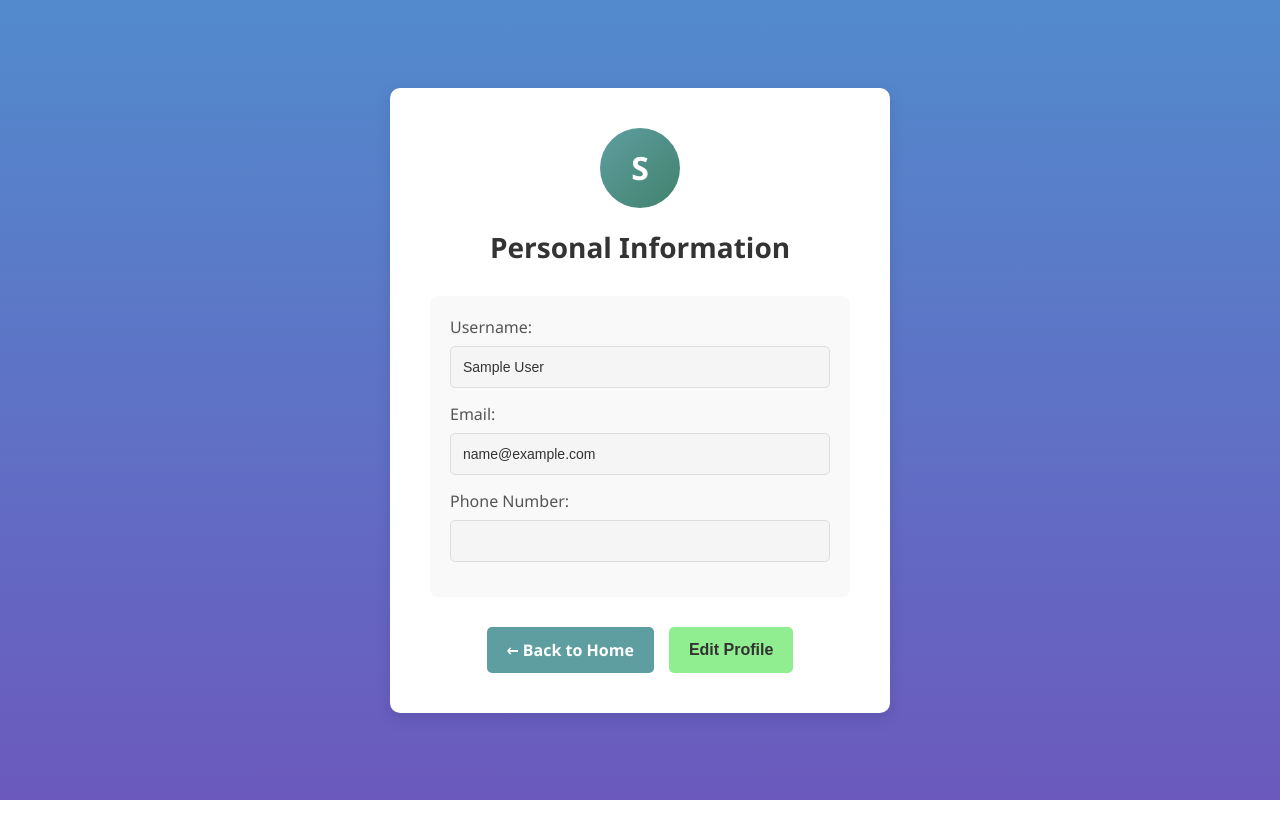
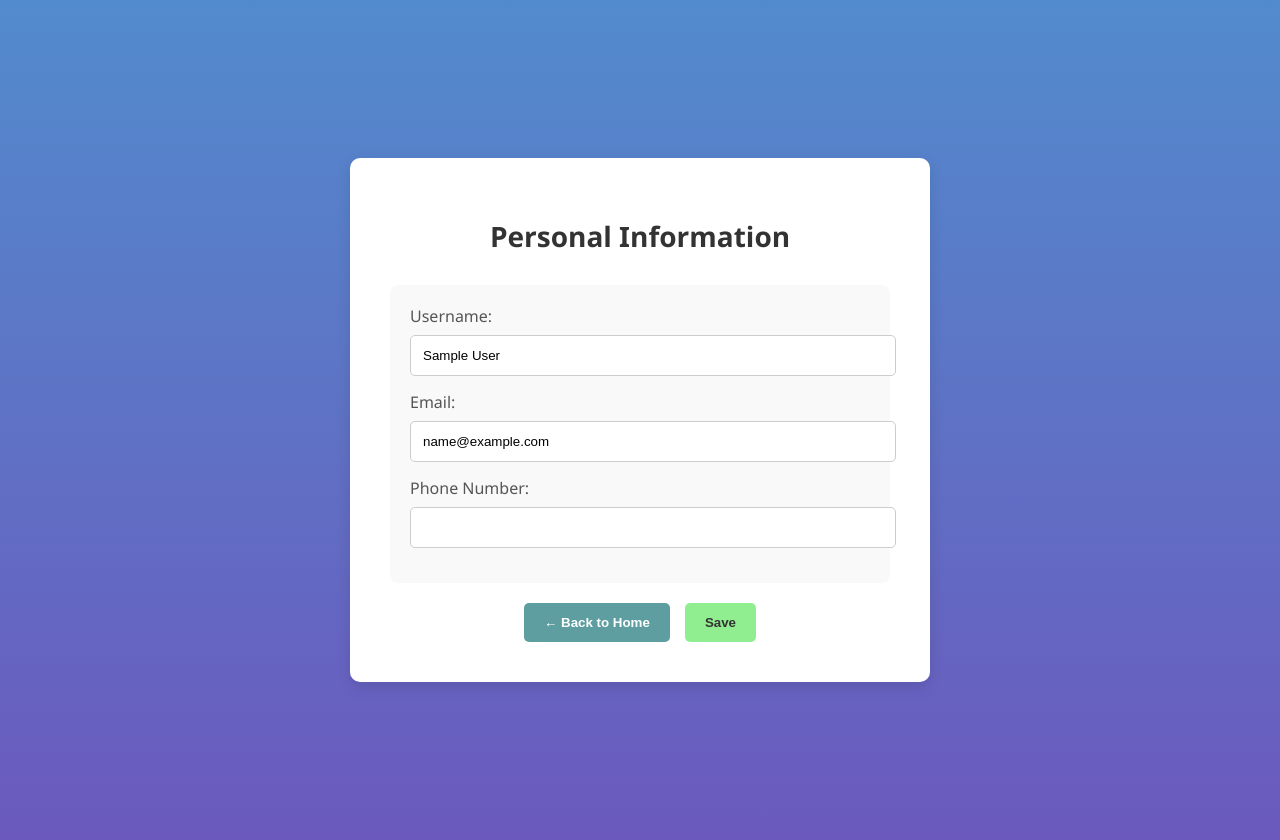
Before and after one commit to nightslash6/MP, a PHP site: page /user_profile.php?edit=1 in a window 1280 px wide. Before the commit the page ends 800 px from the top, so only its background shows below. Run offline with PHP 8.4, Linux system fonts and the light colour scheme; the visitor is signed in with stand-in values (Sample User, id 1).

Commit message:
Update user_profile.php
added edit profile function

```diff
--- a/user_profile.php
+++ b/user_profile.php
@@ -4,37 +4,65 @@ session_regenerate_id(true);
 
 require 'config.php';
 
-// Check if user is logged in
 if (!isset($_SESSION['user_id'])) {
     header("Location: login.php");
     exit();
 }
 
 $user_id = $_SESSION['user_id'];
-$UserRecord = null;
+$success_message = '';
+if (isset($_SESSION['success_message'])) {
+    $success_message = $_SESSION['success_message'];
+    unset($_SESSION['success_message']);
+}
+$update_errors = [];
 
-function getUserRecord($user_id){
+function getUserRecord($user_id) {
     $conn = db_connect();
-    $stmt = $conn->prepare("SELECT name, email, phone_number FROM users WHERE user_id=?");
+    $stmt = $conn->prepare("SELECT name, email, phone_number FROM users WHERE user_id = ?");
     $stmt->bind_param("i", $user_id);
     $stmt->execute();
     $result = $stmt->get_result();
-
-    $record = null;
-    if ($result->num_rows > 0) {
     $record = $result->fetch_assoc();
-    }
-
     $stmt->close();
     $conn->close();
-
     return $record;
 }
 
-// Fetch user record
+$isEditing = isset($_GET['edit']) || (isset($_POST['save']));
+
+if ($_SERVER['REQUEST_METHOD'] === 'POST' && isset($_POST['save'])) {
+    $conn = db_connect();
+    $name = trim($_POST['name']);
+    $email = trim($_POST['email']);
+    $phone = trim($_POST['phone']);
+
+    if (!filter_var($email, FILTER_VALIDATE_EMAIL)) {
+        $update_errors[] = 'Invalid email format.';
+    }
+
+    if (!preg_match('/^\d{8}$/', $phone)) {
+        $update_errors[] = 'Phone number must be exactly 8 digits and contain only numbers.';
+    }
+
+    if (empty($update_errors)) {
+        $stmt = $conn->prepare("UPDATE users SET name=?, email=?, phone_number=? WHERE user_id=?");
+        $stmt->bind_param("sssi", $name, $email, $phone, $user_id);
+        if ($stmt->execute()) {
+            $_SESSION['success_message'] = 'Profile updated successfully.';
+            header("Location: user_profile.php");
+            exit();
+        } else {
+            $update_errors[] = 'Failed to update profile.';
+        }
+        $stmt->close();
+    }
+
+    $conn->close();
+}
+
 $UserRecord = getUserRecord($user_id);
 
-// If no record found, redirect to login
 if (!$UserRecord) {
     session_destroy();
     header("Location: login.php");
@@ -46,56 +74,34 @@ if (!$UserRecord) {
 <html lang="en">
 <head>
     <meta charset="UTF-8">
+    <title>My Profile - Cybersite</title>
     <meta name="viewport" content="width=device-width, initial-scale=1.0">
-    <title>My Profile - Cybersite</title>
     <style>
-        * {
-            margin: 0;
-            padding: 0;
-            box-sizing: border-box;
-        }
-
         body {
-            min-height: 100vh;
-            background-color: #f8f9fa;
-            font-family: 'Segoe UI', Tahoma, Geneva, Verdana, sans-serif;
-            background: linear-gradient(rgb(82, 139, 205), rgb(107, 89, 189));
+            background: linear-gradient(#528BCD, #6B59BD);
+            font-family: 'Segoe UI', sans-serif;
             display: flex;
             justify-content: center;
             align-items: center;
+            min-height: 100vh;
             padding: 20px;
+            margin: 0;
         }
 
         .profile-container {
             max-width: 500px;
             width: 100%;
+            background: white;
             padding: 40px;
-            background: white;
             border-radius: 10px;
-            box-shadow: 0 5px 15px rgba(0, 0, 0, 0.1);
+            box-shadow: 0 5px 15px rgba(0,0,0,0.1);
             text-align: center;
-        }
-
-        .profile-avatar {
-            width: 80px;
-            height: 80px;
-            border-radius: 50%;
-            background: linear-gradient(135deg, #5F9EA0 0%, #40826D 100%);
-            display: flex;
-            align-items: center;
-            justify-content: center;
-            font-weight: bold;
-            font-size: 32px;
-            color: white;
-            margin: 0 auto 20px auto;
         }
 
         h1 {
             font-size: 28px;
-            font-weight: 600;
+            margin-bottom: 30px;
             color: #333;
-            margin-bottom: 30px;
-            text-align: center;
         }
 
         .user-info {
@@ -103,56 +109,46 @@ if (!$UserRecord) {
             padding: 20px;
             border-radius: 8px;
             margin-bottom: 20px;
-        }
-
-        .profile_display {
             text-align: left;
         }
 
         label {
+            display: block;
+            margin-bottom: 8px;
             font-weight: 500;
             color: #555;
-            margin-bottom: 8px;
-            display: block;
         }
 
-        input {
+        input[type="text"], input[type="email"] {
             width: 100%;
             padding: 12px;
-            border: 1px solid #ddd;
+            margin-bottom: 15px;
+            border: 1px solid #ccc;
             border-radius: 5px;
-            font-size: 14px;
-            margin-bottom: 15px;
-            transition: border-color 0.3s ease;
         }
 
         input[readonly] {
-            background-color: #f5f5f5;
+            background-color: #eee;
             cursor: not-allowed;
-            color: #333;
         }
 
         .button-container {
-            margin-top: 30px;
+            margin-top: 20px;
             display: flex;
             gap: 15px;
             justify-content: center;
-            flex-wrap: wrap;
         }
 
         .home-button, .edit-button {
-            text-decoration: none;
             padding: 12px 20px;
-            border-radius: 5px;
-            font-size: 16px;
             font-weight: bold;
             border: none;
+            border-radius: 5px;
             cursor: pointer;
-            transition: background 0.3s ease;
         }
 
         .home-button {
-            background: #5F9EA0; /* cadet blue */
+            background: #5F9EA0;
             color: white;
         }
 
@@ -161,12 +157,30 @@ if (!$UserRecord) {
         }
 
         .edit-button {
-            background: #90EE90; /* light green */
+            background: #90EE90;
             color: #333;
         }
 
         .edit-button:hover {
             background: #7FDD7F;
+        }
+
+        .success-message, .general-error {
+            margin-bottom: 15px;
+            padding: 10px;
+            border-radius: 5px;
+            font-size: 14px;
+            text-align: center;
+        }
+
+        .success-message {
+            background-color: #d4edda;
+            color: #155724;
+        }
+
+        .general-error {
+            background-color: #f8d7da;
+            color: #721c24;
         }
 
         @media (max-width: 480px) {
@@ -188,37 +202,67 @@ if (!$UserRecord) {
 </head>
 <body>
 <div class="profile-container">
-        <div class="profile-avatar">
-            <?php echo strtoupper(substr($UserRecord['name'], 0, 1)); ?>
-        </div>
-
     <h1>Personal Information</h1>
 
+    <?php if (!empty($success_message)): ?>
+        <div class="success-message" id="msg-success"><?php echo htmlspecialchars($success_message); ?></div>
+    <?php endif; ?>
+
+    <?php if (!empty($update_errors)): ?>
+        <div class="general-error" id="msg-error">
+            <?php foreach ($update_errors as $error): ?>
+                <div><?php echo htmlspecialchars($error); ?></div>
+            <?php endforeach; ?>
+        </div>
+    <?php endif; ?>
+
+    <form method="post" onsubmit="return validateForm()">
         <div class="user-info">
-            <div class="profile_display">
             <label for="name">Username:</label>
-                <input type="text" id="name" name="name" readonly value="<?php echo htmlspecialchars($UserRecord['name']); ?>">
+            <input type="text" id="name" name="name" value="<?php echo htmlspecialchars($UserRecord['name']); ?>" <?php echo $isEditing ? '' : 'readonly'; ?>>
 
             <label for="email">Email:</label>
-                <input type="text" id="email" name="email" readonly value="<?php echo htmlspecialchars($UserRecord['email']); ?>">
+            <input type="email" id="email" name="email" value="<?php echo htmlspecialchars($UserRecord['email']); ?>" <?php echo $isEditing ? '' : 'readonly'; ?>>
 
             <label for="phone">Phone Number:</label>
-                <input type="text" id="phone" name="phone" readonly value="<?php echo htmlspecialchars($UserRecord['phone_number'] ?? 'Not provided'); ?>">
-            </div>
+            <input type="text" id="phone" name="phone" maxlength="8" value="<?php echo htmlspecialchars($UserRecord['phone_number'] ?? ''); ?>" <?php echo $isEditing ? '' : 'readonly'; ?>>
         </div>
 
         <div class="button-container">
-            <a href="main.php" class="home-button">← Back to Home</a>
+            <button type="button" class="home-button" onclick="goHome()">← Back to Home</button>
+            <?php if ($isEditing): ?>
+                <button type="submit" name="save" class="edit-button">Save</button>
+            <?php else: ?>
                 <button type="button" class="edit-button" onclick="enableEdit()">Edit Profile</button>
+            <?php endif; ?>
         </div>
+    </form>
 </div>
 
 <script>
     function enableEdit() {
-            // This function can be expanded to allow editing
-            alert('Edit functionality can be implemented here');
-            // You could redirect to an edit profile page or enable inline editing
-            // window.location.href = 'edit_profile.php';
+        window.location.href = "user_profile.php?edit=1";
+    }
+
+    function goHome() {
+        window.location.href = 'main.php';
+    }
+
+    setTimeout(() => {
+        const msg = document.getElementById('msg-success') || document.getElementById('msg-error');
+        if (msg) msg.style.display = 'none';
+    }, 3000);
+
+    function validateForm() {
+        const phoneInput = document.getElementById("phone").value;
+        const phonePattern = /^\d{8}$/;
+
+        if (!phonePattern.test(phoneInput)) {
+            alert("Phone number must be exactly 8 digits and contain only numbers.");
+            return false;
+        }
+
+        return true;
     }
 </script>
 </body>
```
Lines whose indentation alone changed are shown as unchanged.
